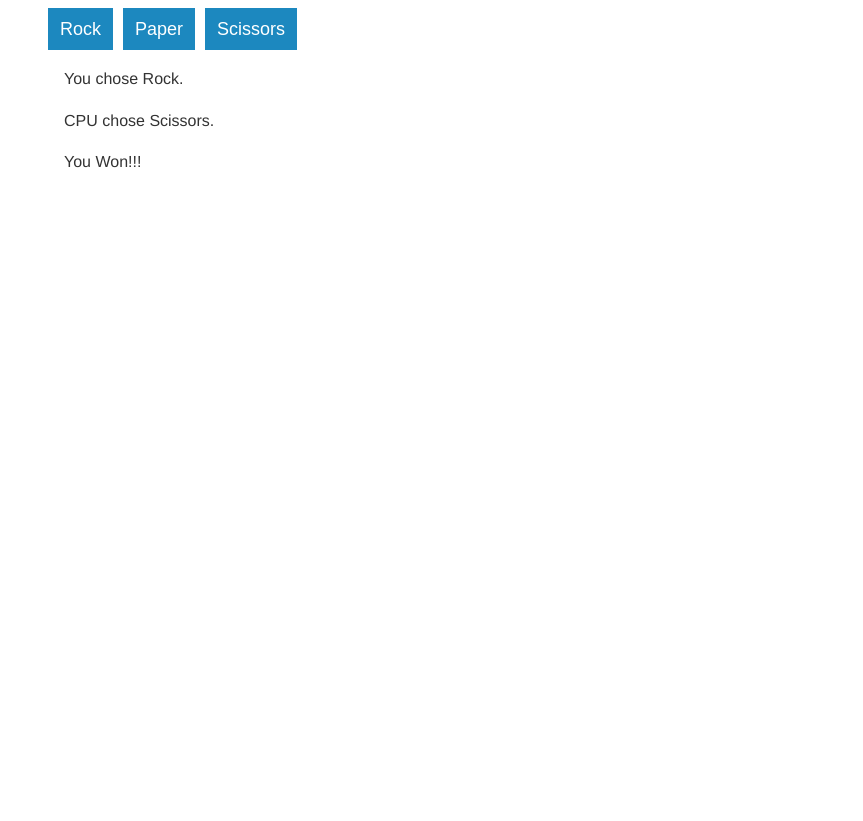
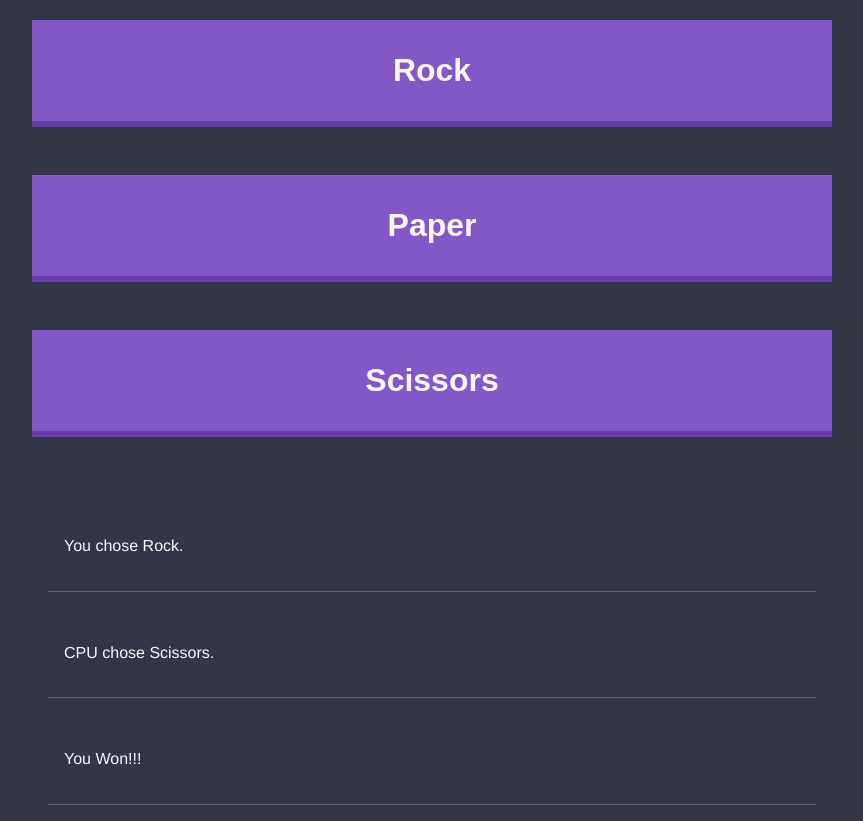
Before and after one commit to aaronshivers/rpc-react, a React (Create React App) app: page / in a window 1280 px wide. Both pictures are taken after a click on the button "Rock". Shown: the whole page, without its empty margins (208-1071 px from the left). Before the commit the page ends 800 px from the top, so only its background shows below. Built offline with nearby package versions, Linux system fonts and the light colour scheme.

Commit message:
more styling

```diff
--- a/src/components/Results.js
+++ b/src/components/Results.js
@@ -2,17 +2,15 @@ import React from 'react'
 
 const Results = props => (
   <div className="content-container">
-    <div className="text-body">
     {
-        props.userChoice && <p className="text-body">You chose { props.userChoice }.</p>
+      props.userChoice && <p className="results-text">You chose { props.userChoice }.</p>
     }
     {
-        props.cpuChoice && <p className="text-body">CPU chose { props.cpuChoice }.</p>
+      props.cpuChoice && <p className="results-text">CPU chose { props.cpuChoice }.</p>
     }
     {
-        props.getWinner(props.userChoice, props.cpuChoice) && <p className="text-body">{ props.getWinner(props.userChoice, props.cpuChoice) }</p>
+      props.getWinner(props.userChoice, props.cpuChoice) && <p className="results-text">{ props.getWinner(props.userChoice, props.cpuChoice) }</p>
     }
-    </div>
   </div>
 )
 
--- a/src/styles/base/_base.scss
+++ b/src/styles/base/_base.scss
@@ -1,15 +1,13 @@
 @import './settings';
 
-* {
-  box-sizing: border-box;
-}
-
 html {
+  margin-top: $s-size;
   font-size: 62.5%;
 }
 
 body {
-  color: $dark-grey;
+  background: $dark-blue;
+  color: $off-white;
   font-family: Helvetica, Arial, sans-serif;
   font-size: $m-size;
   line-height: 1.6;
--- a/src/styles/base/_settings.scss
+++ b/src/styles/base/_settings.scss
@@ -1,9 +1,12 @@
 // Colors
 $off-white: #f7f7f7;
 $dark-grey: #333;
+$light-blue: #464b5e;
 $blue: #1c88bf;
+$dark-blue: #333745;
 $light-grey: #888;
 $grey: #666;
+$purple: #8357c5;
 
 // Font Sizes
 $font-size-large: 1.8rem;
@@ -13,4 +16,5 @@ $xs-size: 1rem;
 $s-size: 1.2rem;
 $m-size: 1.6rem;
 $l-size: 3.2rem;
+$xl-size: 4.8rem;
 $desktop-breakpoint: 45rem;
--- a/src/styles/components/_button.scss
+++ b/src/styles/components/_button.scss
@@ -1,12 +1,19 @@
 .button {
-  background: $blue;
-  color: #fff;
+  background: $purple;
+  border: none;
+  border-bottom: .6rem solid darken($purple, 10%);
+  color: $off-white;
+  font-weight: bold;
+  font-size: $l-size;
+  margin-bottom: $m-size;
   display: inline-block;
-  padding: $s-size;
-  margin-right: $xs-size;
-  border: none;
-  font-weight: 300;
-  line-height: 1;
-  font-size: $font-size-large;
-  text-decoration: none;
+  padding: $l-size;
+  width: 100%;
+  outline: none;
 }
+
+@media (min-width: $desktop-breakpoint) {
+  .button {
+    margin-bottom: $xl-size;
+  }
+}
--- /dev/null
+++ b/src/styles/components/_results-text.scss
@@ -0,0 +1,6 @@
+.results-text {
+  border-bottom: 1px solid lighten($light-blue, 10%);
+  display: flex;
+  justify-content: space-between;
+  padding: $l-size $m-size;
+}
--- a/src/styles/components/_text.scss
+++ /dev/null
@@ -1,20 +0,0 @@
-.text-item {
-  border: 1px solid darken($off-white, 7%);
-  border-top: none;
-  color: $dark-grey;
-  display: flex;
-  flex-direction: column;
-  padding: $s-size;
-  text-decoration: none;
-  transition: background .3s ease;
-  &:hover {
-    background: $off-white;
-  }
-
-  @media (min-width: $desktop-breakpoint) {
-    align-items: center;
-    flex-direction: row;
-    justify-content: space-between;
-    padding: $m-size;
-  }
-}
--- a/src/styles/styles.scss
+++ b/src/styles/styles.scss
@@ -2,4 +2,4 @@
 @import './base/settings';
 @import './components/content-container';
 @import './components/button';
-@import './components/text';
+@import './components/results-text';
```
Lines whose indentation alone changed are shown as unchanged.
